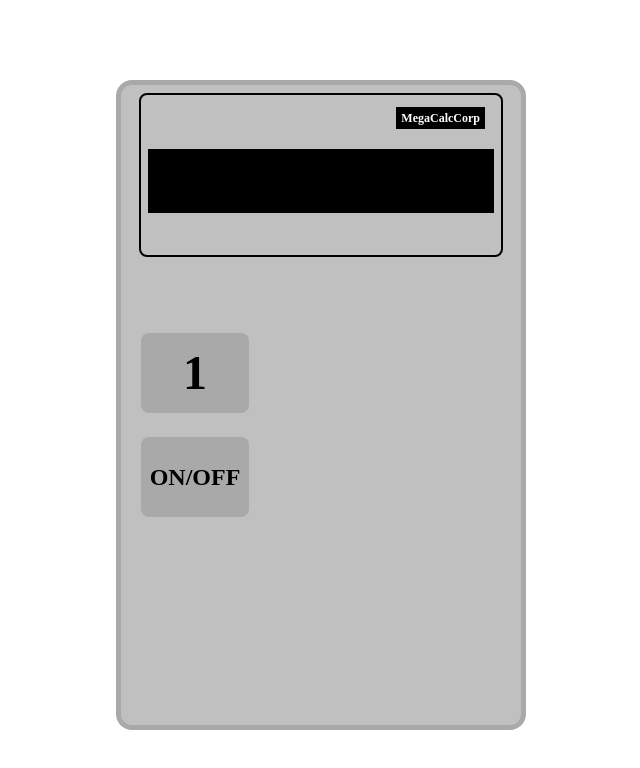
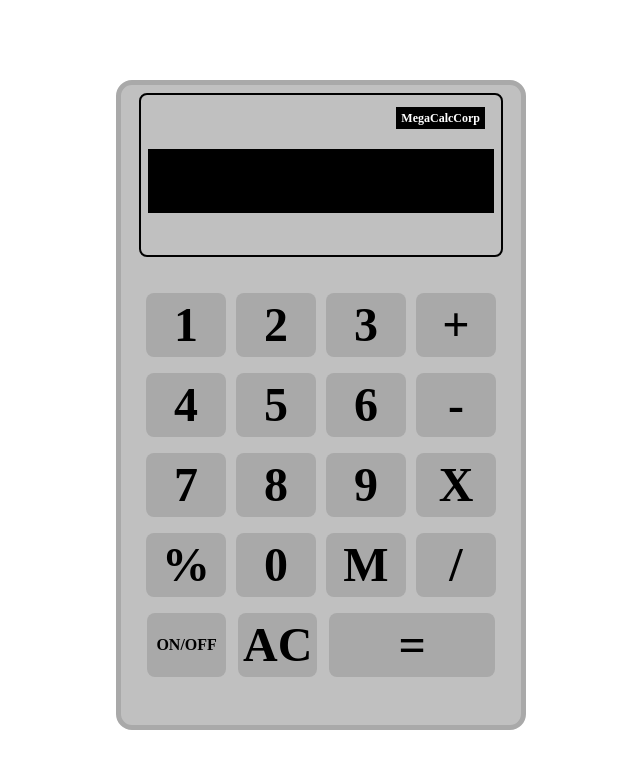
Before and after one commit to armonlis/calculator, a React (Create React App) app: page / in a window 1280 px wide. Shown: the top 768 px of the page, without its empty margins (319-959 px from the left). Built offline with nearby package versions, Linux system fonts and the light colour scheme.

Commit message:
feat: add keys

```diff
--- a/src/components/keyboard-block/key/Key.tsx
+++ b/src/components/keyboard-block/key/Key.tsx
@@ -1,9 +1,16 @@
 import StyledKey from "./style";
 
-const Key = (props: {keyValue: string, small?: boolean, onClick?: () => void }) => {
-  const {keyValue, small = false, onClick} = props;
+type Props = {
+  keyValue: string;
+  small?: boolean;
+  onClick?: () => void;
+  double?: boolean;
+}
+
+const Key = (props: Props) => {
+  const {keyValue, small = false, onClick, double = false} = props;
   return (
-    <StyledKey small={small} onClick={onClick} >
+    <StyledKey small={small} double={double} onClick={onClick} >
       <p>{keyValue}</p>
     </StyledKey>
   );
--- a/src/components/keyboard-block/key/style.ts
+++ b/src/components/keyboard-block/key/style.ts
@@ -1,15 +1,24 @@
 import styled from "styled-components";
 import * as colors from "../../../constants/colors";
 
+type Props = {
+  small: boolean;
+  double: boolean;
+};
+
 const StyledKey = styled.div`
-  width: 30%;
-  height: 10vh;
+  width: ${ (props: Props) => props.double ? "46%" : "22%" };
+  height: 8vh;
   text-align: center;
   background-color: ${colors.d_gray};
-  font-size: ${ (props: {small: boolean}) => props.small ? "3vh" : "6vh" };
-  line-height: 10vh;
-  font-weight: bold;
   border-radius: 1vh;
+    p {
+      font-size: ${ (props: Props) => props.small ? "2vh" : "6vh" };
+      line-height: 8vh;
+      font-weight: bold;
+      margin: 0;
+      padding: 0;
+    };
   &:hover {
     cursor: pointer;
   };
--- a/src/components/keyboard-block/style.ts
+++ b/src/components/keyboard-block/style.ts
@@ -4,6 +4,10 @@ const StyledKeybord = styled.div`
   width: 90%;
   height: 50vh;
   margin-bottom: 5vh;
+  display: flex;
+  flex-wrap: wrap;
+  align-items: center;
+  justify-content: space-around;
 `;
 
 export default StyledKeybord;
--- a/src/components/shell/Shell.tsx
+++ b/src/components/shell/Shell.tsx
@@ -12,7 +12,24 @@ const Shell = () => {
       <ScreenBlock result={ power ? result : " "}/>
       <Keyboard>
         <Key keyValue="1" />
+        <Key keyValue="2" />
+        <Key keyValue="3" />
+        <Key keyValue="+" />
+        <Key keyValue="4" />
+        <Key keyValue="5" />
+        <Key keyValue="6" />
+        <Key keyValue="-" />
+        <Key keyValue="7" />
+        <Key keyValue="8" />
+        <Key keyValue="9" />
+        <Key keyValue="X" />
+        <Key keyValue="%" />
+        <Key keyValue="0" />
+        <Key keyValue="M" />
+        <Key keyValue="/" />
         <Key keyValue="ON/OFF" small onClick={() => power ? setPower(false) : setPower(true)}/>
+        <Key keyValue="AC" />
+        <Key keyValue="=" double />
       </Keyboard>
     </StyledShell>
   );
```
